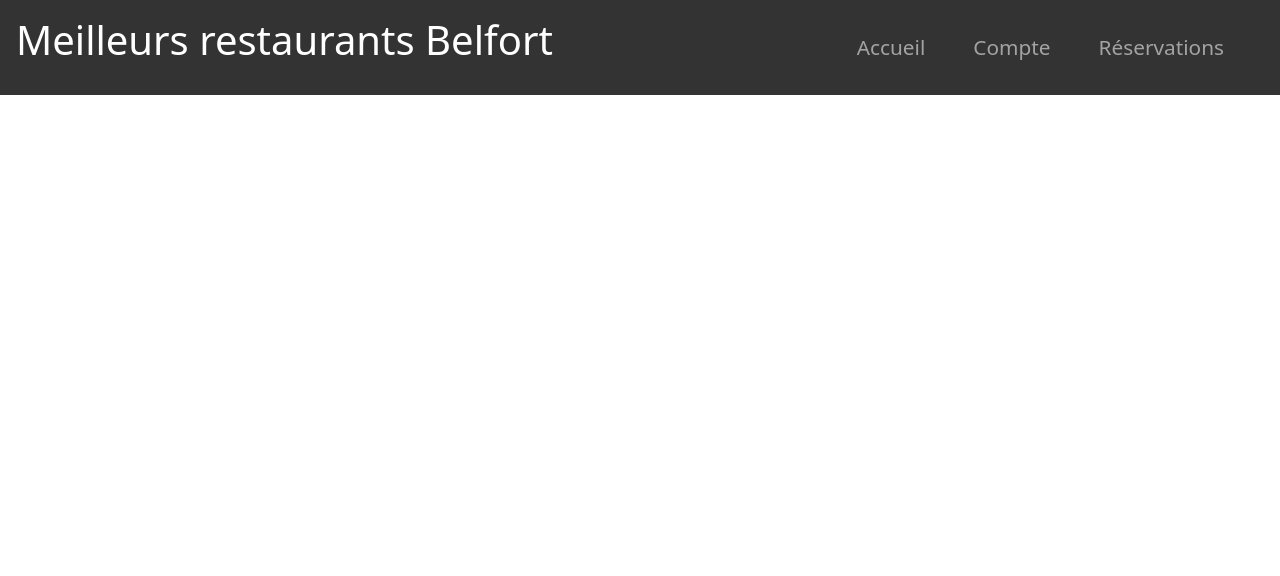
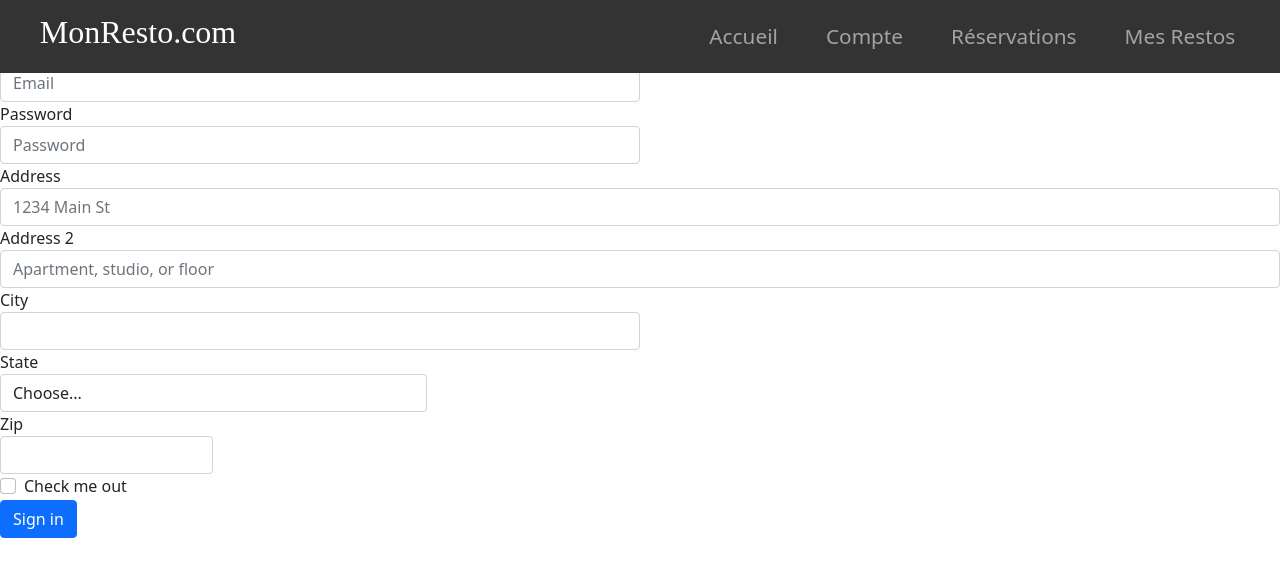
Before and after one commit to gabflrt/WE4B, an Angular app in the folder WE4B/: page /restos in a window 1280 px wide. Before the commit this address led to /. Shown: the top 576 px of the page. Built offline with nearby package versions, Linux system fonts and the light colour scheme.

Commit message:
améliorations header

```diff
--- a/WE4B/src/app/app-routing.module.ts
+++ b/WE4B/src/app/app-routing.module.ts
@@ -6,12 +6,14 @@ import { Restaurant } from './models/restaurant';
 import { RestaurantFullComponent } from './restaurant-full/restaurant-full.component';
 import { AccountComponent } from './account/account.component';
 import { OrdersComponent } from './orders/orders.component';
+import { MesRestosComponent } from './mes-restos/mes-restos.component';
 
 const routes: Routes = [
   { path: '', component: RestaurantListComponent },
   { path: 'account', component: AccountComponent },
   { path: 'orders', component: OrdersComponent },
   { path: 'restaurant/:restaurant_id', component: RestaurantFullComponent },
+  { path: 'restos', component: MesRestosComponent}
 ];
 
 @NgModule({
--- a/WE4B/src/app/app.module.ts
+++ b/WE4B/src/app/app.module.ts
@@ -13,6 +13,7 @@ import { FormcreacompteComponent } from './formcreacompte/formcreacompte.compone
 import { FormcrearestoComponent } from './formcrearesto/formcrearesto.component';
 import { AccountComponent } from './account/account.component';
 import { OrdersComponent } from './orders/orders.component';
+import { MesRestosComponent } from './mes-restos/mes-restos.component';
 
 @NgModule({
   declarations: [
@@ -26,7 +27,8 @@ import { OrdersComponent } from './orders/orders.component';
     OrdersComponent,
     NavbarComponent,
     FormcreacompteComponent,
-    FormcrearestoComponent
+    FormcrearestoComponent,
+    MesRestosComponent
   ],
   imports: [
     BrowserModule,
--- a/WE4B/src/app/formcreacompte/formcreacompte.component.html
+++ b/WE4B/src/app/formcreacompte/formcreacompte.component.html
@@ -1,17 +1,21 @@
+<h1 class="text-center">Rejoignez la communauté !</h1>
 <div class="container">
     <form>
-        <div class="form-group">
+        <div class="form-row">
+            <div class="col">
                 <label for="inputEmail" class="col-sm-2 col-form-label">Prénom</label>
                 <div class="col-sm-10">
                     <input type="text" class="form-control" id="inputEmail" placeholder="email@example.com">
                 </div>
             </div>
-        <div class="form-group">
+            <div class="col">
                 <label for="input" class="col-sm-2 col-form-label">Nom</label>
                 <div class="col-sm-10">
                     <input type="text" class="form-control" id="inputEmail" placeholder="email@example.com">
                 </div>
             </div>
+        </div>
+
         <div class="form-group">
             <label for="inputEmail" class="col-sm-2 col-form-label">Téléphone</label>
             <div class="col-sm-10">
--- a/WE4B/src/app/formcrearesto/formcrearesto.component.html
+++ b/WE4B/src/app/formcrearesto/formcrearesto.component.html
@@ -1 +1,46 @@
-<p>formcrearesto works!</p>
+<form>
+    <div class="form-row">
+        <div class="form-group col-md-6">
+            <label for="inputEmail4">Email</label>
+            <input type="email" class="form-control" id="inputEmail4" placeholder="Email">
+        </div>
+        <div class="form-group col-md-6">
+            <label for="inputPassword4">Password</label>
+            <input type="password" class="form-control" id="inputPassword4" placeholder="Password">
+        </div>
+    </div>
+    <div class="form-group">
+        <label for="inputAddress">Address</label>
+        <input type="text" class="form-control" id="inputAddress" placeholder="1234 Main St">
+    </div>
+    <div class="form-group">
+        <label for="inputAddress2">Address 2</label>
+        <input type="text" class="form-control" id="inputAddress2" placeholder="Apartment, studio, or floor">
+    </div>
+    <div class="form-row">
+        <div class="form-group col-md-6">
+            <label for="inputCity">City</label>
+            <input type="text" class="form-control" id="inputCity">
+        </div>
+        <div class="form-group col-md-4">
+            <label for="inputState">State</label>
+            <select id="inputState" class="form-control">
+                <option selected>Choose...</option>
+                <option>...</option>
+            </select>
+        </div>
+        <div class="form-group col-md-2">
+            <label for="inputZip">Zip</label>
+            <input type="text" class="form-control" id="inputZip">
+        </div>
+    </div>
+    <div class="form-group">
+        <div class="form-check">
+            <input class="form-check-input" type="checkbox" id="gridCheck">
+            <label class="form-check-label" for="gridCheck">
+                Check me out
+            </label>
+        </div>
+    </div>
+    <button type="submit" class="btn btn-primary">Sign in</button>
+</form>
--- a/WE4B/src/app/header/header.component.css
+++ b/WE4B/src/app/header/header.component.css
@@ -4,7 +4,7 @@ header {
     display: flex;
     color: #fff;
     justify-content: space-between;
-    padding: 1rem;
+    padding: 0.3rem;
     position: fixed;
     top: 0;
     /* En-tête fixé en haut de la fenêtre */
@@ -30,12 +30,24 @@ ul {
     align-items: center;
 }
 
+h2 {
+
+    font-family: 'Indie Flower', cursive;
+    margin-left: 35px;
+
+}
+
+
 a {
     font-family: Arial, sans-serif;
     line-height: 1em;
     color: #fff;
     text-decoration: none;
     margin-right: 10px;
+    display: flex;
+    vertical-align: middle;
+    align-items: center;
+
 }
 
 .connection input {
--- a/WE4B/src/app/header/header.component.html
+++ b/WE4B/src/app/header/header.component.html
@@ -1,4 +1,7 @@
-    <header>
-        <h1>Meilleurs restaurants Belfort</h1>
-        <app-navbar></app-navbar>
-    </header>
+<header>
+    <a routerLink="">
+        <h2>MonResto.com</h2>
+
+    </a>
+    <app-navbar></app-navbar>
+</header>
--- /dev/null
+++ b/WE4B/src/app/mes-restos/mes-restos.component.html
@@ -0,0 +1,2 @@
+<p>mes-restos works!</p>
+<app-formcrearesto></app-formcrearesto>
--- /dev/null
+++ b/WE4B/src/app/mes-restos/mes-restos.component.ts
@@ -0,0 +1,15 @@
+import { Component, OnInit } from '@angular/core';
+
+@Component({
+  selector: 'app-mes-restos',
+  templateUrl: './mes-restos.component.html',
+  styleUrls: ['./mes-restos.component.css']
+})
+export class MesRestosComponent implements OnInit {
+
+  constructor() { }
+
+  ngOnInit(): void {
+  }
+
+}
--- a/WE4B/src/app/navbar/navbar.component.html
+++ b/WE4B/src/app/navbar/navbar.component.html
@@ -1,5 +1,6 @@
 <nav class="navbar navbar-expand-lg navbar-dark">
-    <button class="navbar-toggler" type="button" data-toggle="collapse" datatarget="#navbarSupportedContent" aria-controls="navbarSupportedContent" ariaexpanded="false" aria-label="Toggle navigation">
+    <button class="navbar-toggler" type="button" data-toggle="collapse" datatarget="#navbarSupportedContent"
+        aria-controls="navbarSupportedContent" ariaexpanded="false" aria-label="Toggle navigation">
         <span class="navbar-toggler-icon"></span>
     </button>
     <div class="collapse navbar-collapse" id="navbarSupportedContent">
@@ -13,6 +14,10 @@
             <li class="nav-item">
                 <a class="nav-link" routerLink='/orders'>Réservations</a>
             </li>
+            <!-- Que pour les gérants de resto -->
+            <li class="nav-item">
+                <a class="nav-link" routerLink='/restos'>Mes Restos</a>
+            </li>
         </ul>
     </div>
 </nav>
```
Also changed, not shown: WE4B/src/app/mes-restos/mes-restos.component.css (added), 1 other file (tests, documents, lock files or other folders). Lines whose indentation alone changed are shown as unchanged.
